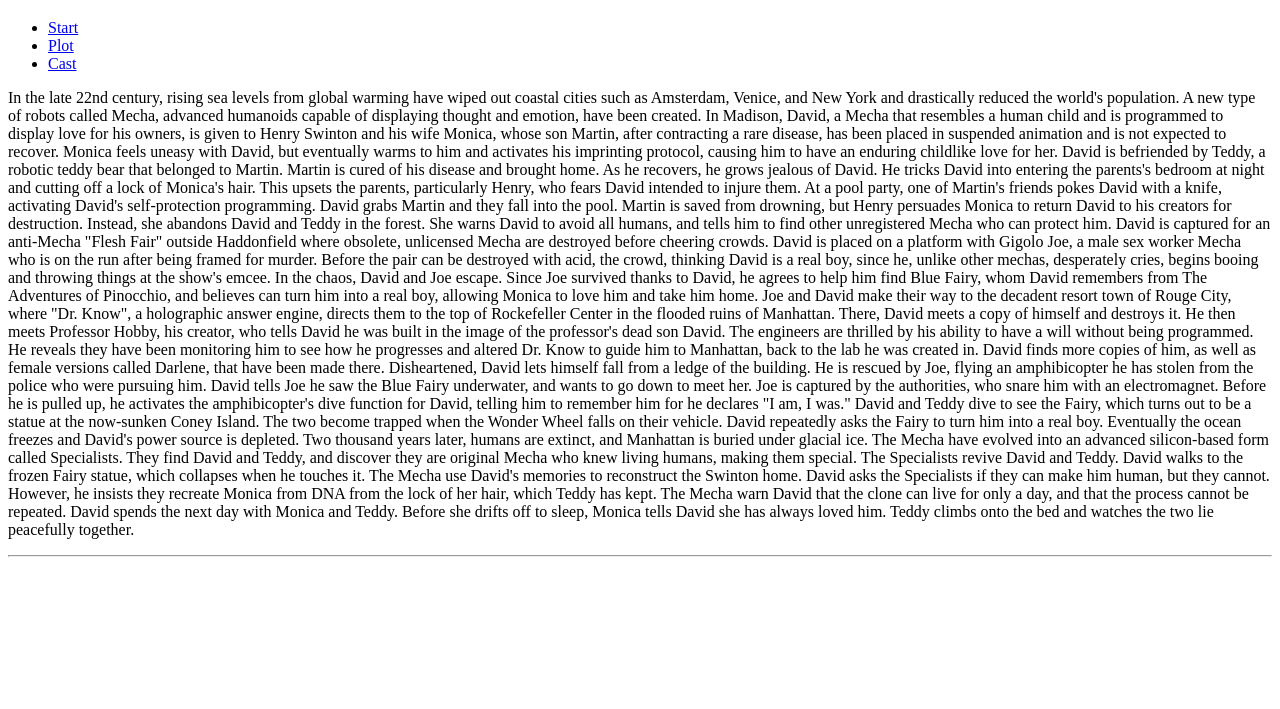
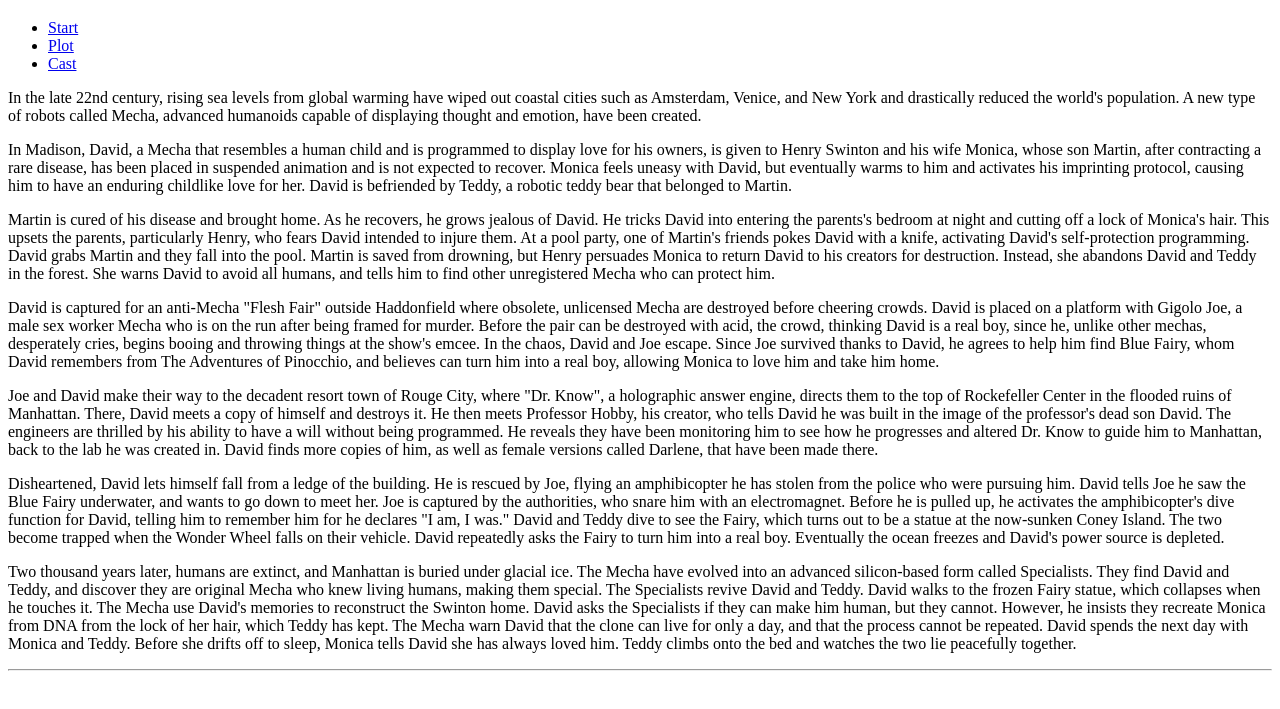
Before and after one commit to Madbennycrazy/Hemsida, a plain HTML site: page Plot.html in a window 1280 px wide. Shown: the part 61-770 px from the top of the page. Drawn offline with Linux system fonts and the light colour scheme.

Commit message:
styckes indelsning

```diff
--- a/Plot.html
+++ b/Plot.html
@@ -18,19 +18,19 @@
         </nav>
     </header>
     <main>
-        <p>In the late 22nd century, rising sea levels from global warming have wiped out coastal cities such as Amsterdam, Venice, and New York and drastically reduced the world's population. A new type of robots called Mecha, advanced humanoids capable of displaying thought and emotion, have been created.
+        <p>In the late 22nd century, rising sea levels from global warming have wiped out coastal cities such as Amsterdam, Venice, and New York and drastically reduced the world's population. A new type of robots called Mecha, advanced humanoids capable of displaying thought and emotion, have been created.</p>
 
-        In Madison, David, a Mecha that resembles a human child and is programmed to display love for his owners, is given to Henry Swinton and his wife Monica, whose son Martin, after contracting a rare disease, has been placed in suspended animation and is not expected to recover. Monica feels uneasy with David, but eventually warms to him and activates his imprinting protocol, causing him to have an enduring childlike love for her. David is befriended by Teddy, a robotic teddy bear that belonged to Martin.
+        <p>In Madison, David, a Mecha that resembles a human child and is programmed to display love for his owners, is given to Henry Swinton and his wife Monica, whose son Martin, after contracting a rare disease, has been placed in suspended animation and is not expected to recover. Monica feels uneasy with David, but eventually warms to him and activates his imprinting protocol, causing him to have an enduring childlike love for her. David is befriended by Teddy, a robotic teddy bear that belonged to Martin.</p>
 
-        Martin is cured of his disease and brought home. As he recovers, he grows jealous of David. He tricks David into entering the parents's bedroom at night and cutting off a lock of Monica's hair. This upsets the parents, particularly Henry, who fears David intended to injure them. At a pool party, one of Martin's friends pokes David with a knife, activating David's self-protection programming. David grabs Martin and they fall into the pool. Martin is saved from drowning, but Henry persuades Monica to return David to his creators for destruction. Instead, she abandons David and Teddy in the forest. She warns David to avoid all humans, and tells him to find other unregistered Mecha who can protect him.
+        <p>Martin is cured of his disease and brought home. As he recovers, he grows jealous of David. He tricks David into entering the parents's bedroom at night and cutting off a lock of Monica's hair. This upsets the parents, particularly Henry, who fears David intended to injure them. At a pool party, one of Martin's friends pokes David with a knife, activating David's self-protection programming. David grabs Martin and they fall into the pool. Martin is saved from drowning, but Henry persuades Monica to return David to his creators for destruction. Instead, she abandons David and Teddy in the forest. She warns David to avoid all humans, and tells him to find other unregistered Mecha who can protect him.</p>
 
-        David is captured for an anti-Mecha "Flesh Fair" outside Haddonfield where obsolete, unlicensed Mecha are destroyed before cheering crowds. David is placed on a platform with Gigolo Joe, a male sex worker Mecha who is on the run after being framed for murder. Before the pair can be destroyed with acid, the crowd, thinking David is a real boy, since he, unlike other mechas, desperately cries, begins booing and throwing things at the show's emcee. In the chaos, David and Joe escape. Since Joe survived thanks to David, he agrees to help him find Blue Fairy, whom David remembers from The Adventures of Pinocchio, and believes can turn him into a real boy, allowing Monica to love him and take him home.
+        <p>David is captured for an anti-Mecha "Flesh Fair" outside Haddonfield where obsolete, unlicensed Mecha are destroyed before cheering crowds. David is placed on a platform with Gigolo Joe, a male sex worker Mecha who is on the run after being framed for murder. Before the pair can be destroyed with acid, the crowd, thinking David is a real boy, since he, unlike other mechas, desperately cries, begins booing and throwing things at the show's emcee. In the chaos, David and Joe escape. Since Joe survived thanks to David, he agrees to help him find Blue Fairy, whom David remembers from The Adventures of Pinocchio, and believes can turn him into a real boy, allowing Monica to love him and take him home.</p>
 
-        Joe and David make their way to the decadent resort town of Rouge City, where "Dr. Know", a holographic answer engine, directs them to the top of Rockefeller Center in the flooded ruins of Manhattan. There, David meets a copy of himself and destroys it. He then meets Professor Hobby, his creator, who tells David he was built in the image of the professor's dead son David. The engineers are thrilled by his ability to have a will without being programmed. He reveals they have been monitoring him to see how he progresses and altered Dr. Know to guide him to Manhattan, back to the lab he was created in. David finds more copies of him, as well as female versions called Darlene, that have been made there.
+        <p>Joe and David make their way to the decadent resort town of Rouge City, where "Dr. Know", a holographic answer engine, directs them to the top of Rockefeller Center in the flooded ruins of Manhattan. There, David meets a copy of himself and destroys it. He then meets Professor Hobby, his creator, who tells David he was built in the image of the professor's dead son David. The engineers are thrilled by his ability to have a will without being programmed. He reveals they have been monitoring him to see how he progresses and altered Dr. Know to guide him to Manhattan, back to the lab he was created in. David finds more copies of him, as well as female versions called Darlene, that have been made there.</p>
 
-        Disheartened, David lets himself fall from a ledge of the building. He is rescued by Joe, flying an amphibicopter he has stolen from the police who were pursuing him. David tells Joe he saw the Blue Fairy underwater, and wants to go down to meet her. Joe is captured by the authorities, who snare him with an electromagnet. Before he is pulled up, he activates the amphibicopter's dive function for David, telling him to remember him for he declares "I am, I was." David and Teddy dive to see the Fairy, which turns out to be a statue at the now-sunken Coney Island. The two become trapped when the Wonder Wheel falls on their vehicle. David repeatedly asks the Fairy to turn him into a real boy. Eventually the ocean freezes and David's power source is depleted.
+        <p>Disheartened, David lets himself fall from a ledge of the building. He is rescued by Joe, flying an amphibicopter he has stolen from the police who were pursuing him. David tells Joe he saw the Blue Fairy underwater, and wants to go down to meet her. Joe is captured by the authorities, who snare him with an electromagnet. Before he is pulled up, he activates the amphibicopter's dive function for David, telling him to remember him for he declares "I am, I was." David and Teddy dive to see the Fairy, which turns out to be a statue at the now-sunken Coney Island. The two become trapped when the Wonder Wheel falls on their vehicle. David repeatedly asks the Fairy to turn him into a real boy. Eventually the ocean freezes and David's power source is depleted.</p>
 
-        Two thousand years later, humans are extinct, and Manhattan is buried under glacial ice. The Mecha have evolved into an advanced silicon-based form called Specialists. They find David and Teddy, and discover they are original Mecha who knew living humans, making them special. The Specialists revive David and Teddy. David walks to the frozen Fairy statue, which collapses when he touches it. The Mecha use David's memories to reconstruct the Swinton home. David asks the Specialists if they can make him human, but they cannot. However, he insists they recreate Monica from DNA from the lock of her hair, which Teddy has kept. The Mecha warn David that the clone can live for only a day, and that the process cannot be repeated. David spends the next day with Monica and Teddy. Before she drifts off to sleep, Monica tells David she has always loved him. Teddy climbs onto the bed and watches the two lie peacefully together.</p>
+        <p>Two thousand years later, humans are extinct, and Manhattan is buried under glacial ice. The Mecha have evolved into an advanced silicon-based form called Specialists. They find David and Teddy, and discover they are original Mecha who knew living humans, making them special. The Specialists revive David and Teddy. David walks to the frozen Fairy statue, which collapses when he touches it. The Mecha use David's memories to reconstruct the Swinton home. David asks the Specialists if they can make him human, but they cannot. However, he insists they recreate Monica from DNA from the lock of her hair, which Teddy has kept. The Mecha warn David that the clone can live for only a day, and that the process cannot be repeated. David spends the next day with Monica and Teddy. Before she drifts off to sleep, Monica tells David she has always loved him. Teddy climbs onto the bed and watches the two lie peacefully together.</p>
     </main>
     <footer>
         <hr>
```
